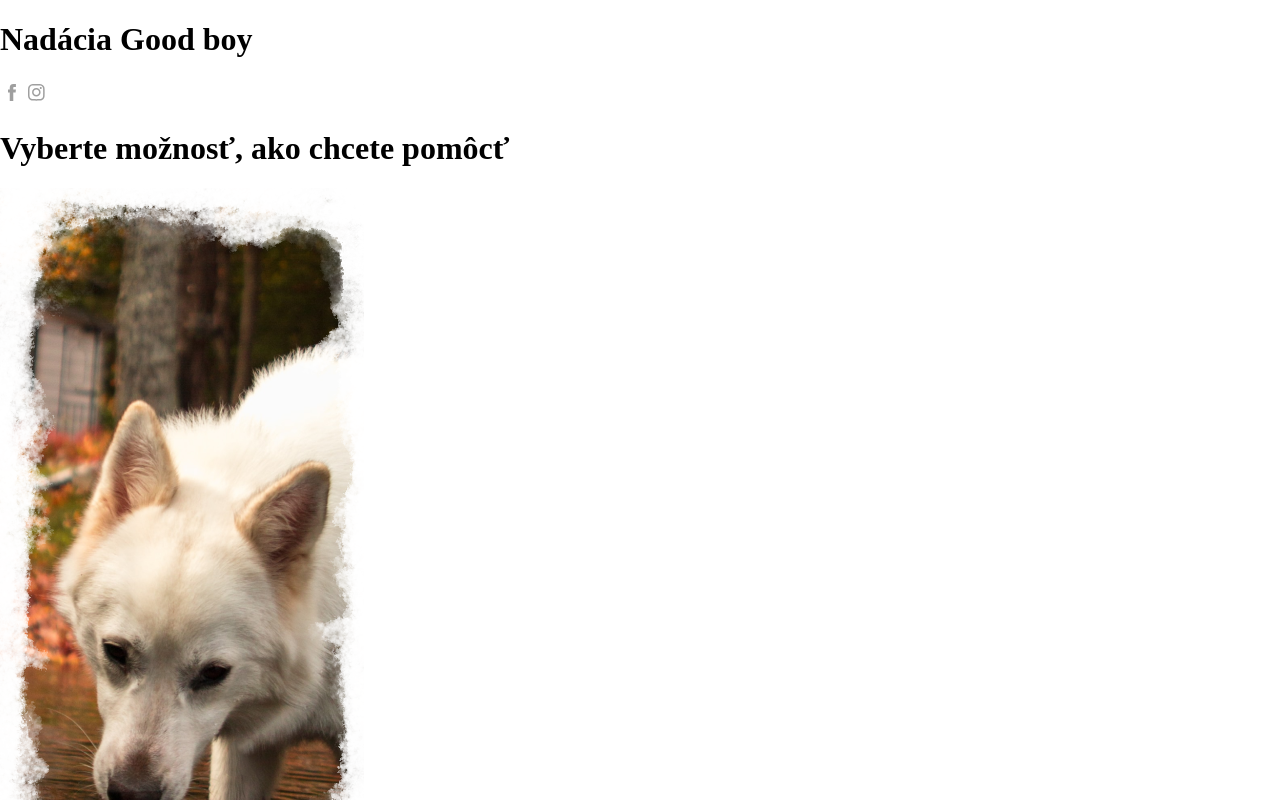
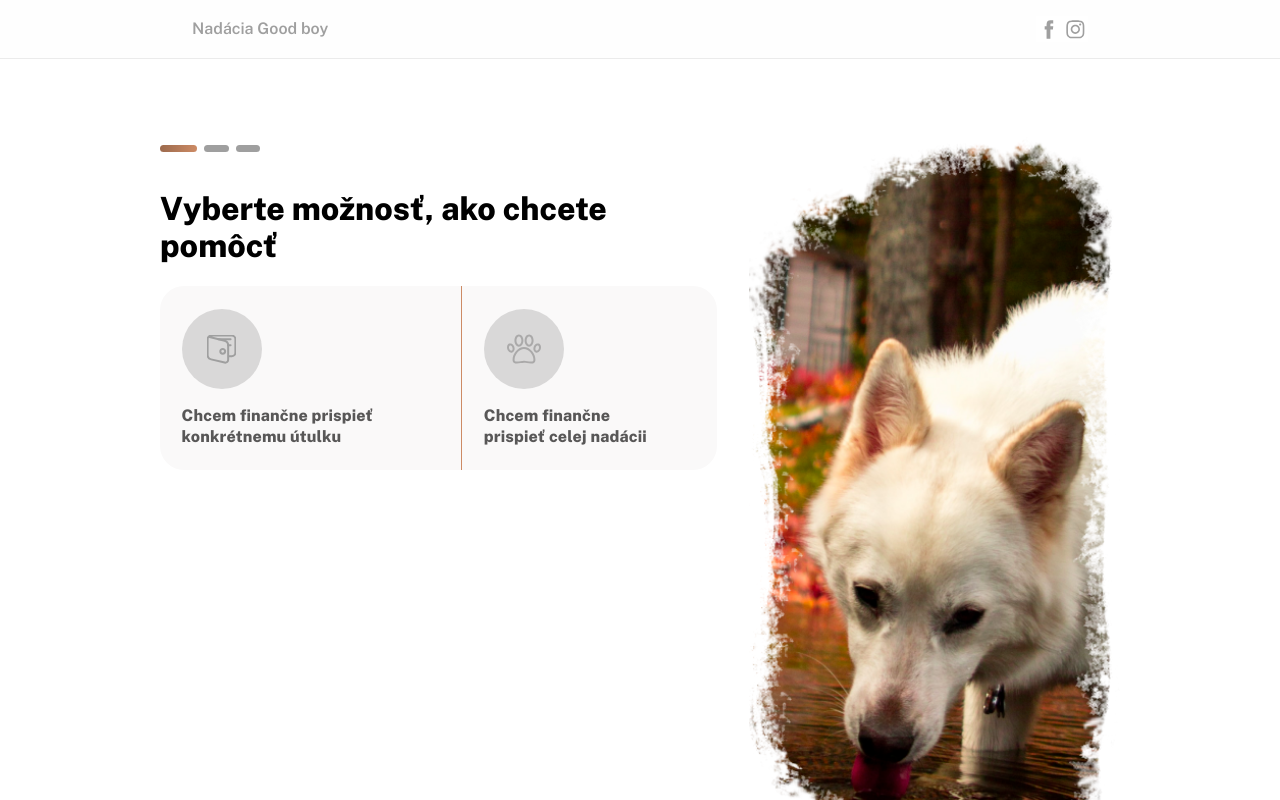
Before and after one commit to BooRiis/Good-boy-foundation, a React (Create React App) app: page / in a window 1280 px wide. Shown: the top 800 px of the page. Built offline with nearby package versions, Linux system fonts and the light colour scheme.

Commit message:
added new files with styles for header, app, stepNumberOne. Have also been added choosing box in stepNumberOne.

```diff
--- a/src/App.js
+++ b/src/App.js
@@ -10,6 +10,7 @@ import {useForm} from 'react-hook-form'
 
 //assets
 import '../node_modules/normalize.css/normalize.css'
+import './assets/css/app.scss'
 import './assets/css/style.scss'
 import bg from './assets/imgs-icons/doggo.png'
 
--- /dev/null
+++ b/src/assets/css/app.scss
@@ -0,0 +1,23 @@
+.router-section {
+    width: 100%;
+    max-width: 60em;
+    margin: 0 auto;
+    margin-top: 4em;
+
+    main {
+        display: flex;
+        width: 100%;
+    }
+    & .route-form {
+        width: 60%;
+    }
+    & .background-image {
+        width: 40%;
+        padding-left: 2em;
+
+        img {
+            width: 100%;
+        }
+    }
+
+}
--- /dev/null
+++ b/src/assets/css/header.scss
@@ -0,0 +1,26 @@
+header {
+    display: flex;
+    align-items: center;
+    padding: 1em 12em;
+    background-color: #FEFEFE;
+    box-shadow: 0px 1px 0px rgba(0, 0, 0, 0.08);
+    & > * {
+        width: 50%;
+    }
+
+    h1 {
+        font-size: 1em;
+        font-weight: 600;
+        margin: 0;
+        color: #9F9F9F;
+    }
+
+    .social-icons {
+        height: 1.625em;
+        text-align: right;
+        img {
+            height: 100%;
+            width: auto;
+        }
+    }
+}
--- /dev/null
+++ b/src/assets/css/stepOne.scss
@@ -0,0 +1,84 @@
+//little step bar
+.nav-dots {
+    padding: 1em 0;
+    height: 1em;
+
+    span {
+        display: inline-block;
+        height: 0.425em;
+        background-color: #9f9f9f;
+        width: 1.55em;
+        border-radius: 1.25em;
+        margin-right: 0.425em;
+        &.active {
+            background: linear-gradient(94.75deg, rgba(0, 0, 0, 0.24) 0%, rgba(0, 0, 0, 0) 100.7%), #CD8B65;
+            width: 2.325em;
+        }
+    }
+}
+
+// Donation type choice
+.chooseRadioBox {
+    display: flex;
+    margin-bottom: 3em;
+    & .optionContainer {
+        display: block;
+        cursor: pointer;
+        -webkit-user-select: none;
+        -moz-user-select: none;
+        -ms-user-select: none;
+        user-select: none;
+
+        input {
+            position: absolute;
+            opacity: 0;
+            cursor: pointer;
+            height: 0;
+            width: 0;
+        }
+
+        .typeSection {
+            padding: 1.425em 1.35em;
+            box-sizing: border-box;
+            background-color: #FAF9F9;
+            border-right: 0.0625em solid #CD8B65;
+            border-top-left-radius: 1.5em;
+            border-bottom-left-radius: 1.5em;
+            border-top-right-radius: 0;
+            border-bottom-right-radius: 0;
+            &.right {
+                border-right: none;
+                border-top-left-radius: 0;
+                border-bottom-left-radius: 0;
+                border-top-right-radius: 1.5em;
+                border-bottom-right-radius: 1.5em;
+            }
+
+            & .icon {
+                display: flex;
+                justify-content: center;
+                align-items: center;
+                width: 5em;
+                height: 5em;
+                background: #b7b7b7;
+                background: rgba(47, 47, 47, 0.16);
+                border-radius: 50%;
+            }
+
+            h2 {
+                font-size: 1em;
+                line-height: 1.325em;
+                letter-spacing: 0.01em;
+                color: #585757;
+                width: 90%;
+                margin: 1em 0 0 0;
+            }
+        }
+
+        &:hover input ~ .typeSection,
+        & input:checked ~ .typeSection {
+            background: linear-gradient(180deg, #CD8B65 0%, #BB6B3D 100%);
+            box-shadow: 0px 100px 80px rgba(0, 0, 0, 0.07), 0px 41.7776px 33.4221px rgba(0, 0, 0, 0.0503198), 0px 22.3363px 17.869px rgba(0, 0, 0, 0.0417275), 0px 12.5216px 10.0172px rgba(0, 0, 0, 0.035), 0px 6.6501px 5.32008px rgba(0, 0, 0, 0.0282725), 0px 2.76726px 2.21381px rgba(0, 0, 0, 0.0196802);
+        }
+    }
+}
--- a/src/assets/css/style.scss
+++ b/src/assets/css/style.scss
@@ -0,0 +1,10 @@
+@import url('https://fonts.googleapis.com/css2?family=Hind:wght@700&family=Public+Sans:wght@400;600;800;900&display=swap');
+
+body {
+    margin: 0;
+    font-family: 'Public Sans', sans-serif;
+    -webkit-font-smoothing: antialiased;
+    -moz-osx-font-smoothing: grayscale;
+    background-color: #fff;
+
+}
--- a/src/components/Allinone/stepNumberOne.js
+++ b/src/components/Allinone/stepNumberOne.js
@@ -4,17 +4,44 @@ import { useForm } from 'react-hook-form'
 
 // assets
 import '../../../node_modules/normalize.css/normalize.css'
-import '../../assets/css/style.scss'
+import '../../assets/css/stepOne.scss'
+import wllt from '../../assets/imgs-icons/wllt.svg'
+import paw from '../../assets/imgs-icons/paw.svg'
 
 export function stepNumberOne() {
     return (
+        // step dots and title
         <div>
-            <div className="nav">
+            <div className="nav-dots">
                 <span className="active"></span>
                 <span></span>
                 <span></span>
             </div>
             <h1>Vyberte možnosť, ako chcete pomôcť</h1>
+          {/* Form */}
+            <form>
+                <div className="chooseRadioBox">
+                    <label className="optionContainer" >
+                        <input type="radio" name="donateDogShelter"  />
+                        <div className="typeSection">
+                            <span className="icon">
+                                <img src={wllt} alt="" />
+                            </span>
+                            <h2>Chcem finančne prispieť konkrétnemu útulku</h2>
+                        </div>
+                    </label>
+                    <label htmlFor="" className="optionContainer" >
+                        <input type="radio" name="donateDogShelter"  />
+                        <div className="typeSection right">
+                            <span className="icon">
+                                <img src={paw} alt="" />
+                            </span>
+                            <h2>Chcem finančne prispieť celej nadácii</h2>
+                        </div>
+                    </label>
+                </div>
+            </form>
         </div>
+
     )
 }
--- a/src/components/NavBar.js
+++ b/src/components/NavBar.js
@@ -1,4 +1,7 @@
 import React from 'react'
+
+// styles
+import '../assets/css/header.scss'
 
 //icons
 import fb from '../assets/imgs-icons/fb.svg'
```
Also changed, not shown: src/assets/imgs-icons/doggo.png.
